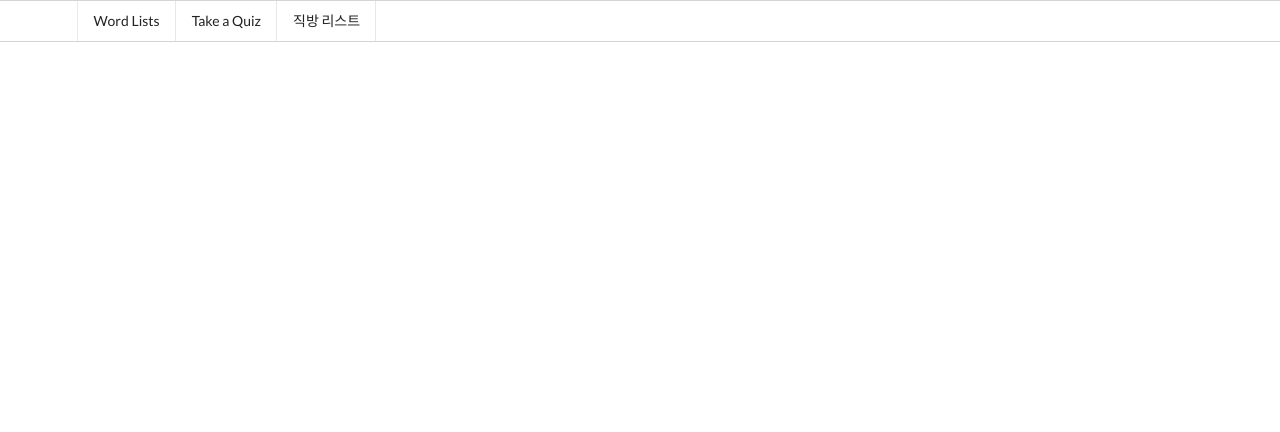
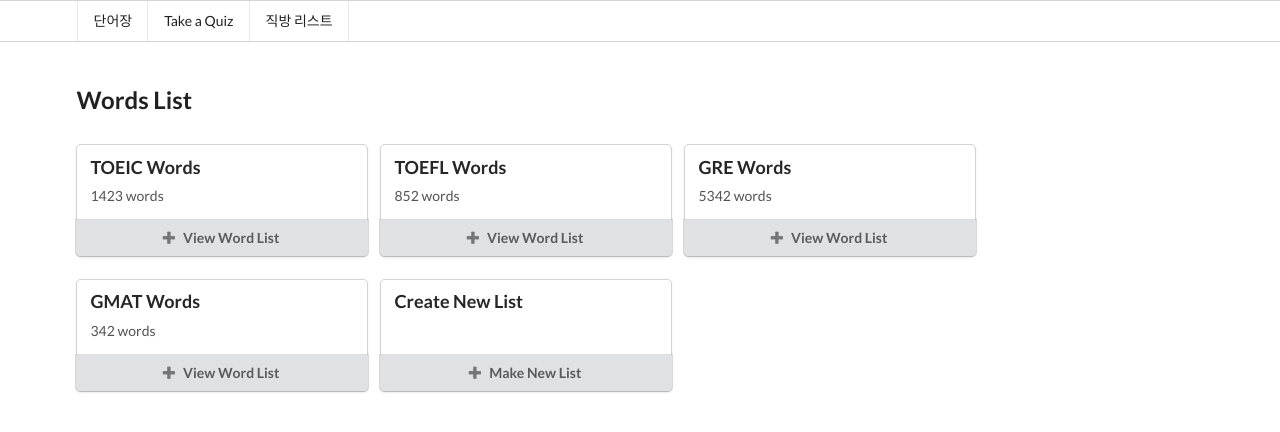
Before and after one commit to paulsoh/VocabBuilder, a React (Create React App) app: page /word-lists in a window 1280 px wide. Shown: the top 432 px of the page. Built offline with nearby package versions, Linux system fonts and the light colour scheme.

Commit message:
Add settings for Day-4-Step-One

```diff
--- a/src/App.js
+++ b/src/App.js
@@ -13,8 +13,8 @@
 
 const routes = [
   {
-    linkLabel: 'Word Lists',
-    linkTo: '/word-list',
+    linkLabel: '단어장',
+    linkTo: '/word-lists',
   },
   {
     linkLabel: 'Take a Quiz',
@@ -49,7 +49,7 @@
           <div className="ui hidden divider"></div>
           <Route path="/quiz-session" component={QuizSession} />
           <Route path="/quizes" component={Quizes} />
-          <Route path="/words-list" component={WordLists} />
+          <Route path="/word-lists" component={WordLists} />
           <Route path="/word-list" component={WordList} />
           <Route path="/zigbangroomlist" component={ZigbangRoomList} />
         </div>
--- a/src/Pages/WordLists.js
+++ b/src/Pages/WordLists.js
@@ -2,7 +2,21 @@
 
 
 export default class WordLists extends React.Component {
+  constructor(props) {
+    super(props);
+    this.state = {
+      // 1. 우리의 View를 만들기 위해 어떤 것들을 state로 저장하면 좋을까요?
+      // 2. 어떤 Flag들이 필요할 수 있을까요? 요청중일때, 실패했을 때
+    }
+  }
+
+  componentDidMount = () => {
+    // Component가 마운트 되면 요청을 보내야겠죠?
+  }
+
   render() {
+    // 예외 처리 챙겨서 해주세요
+
     return (
       <div className="ui container">
         <div className="ui large header">Words List</div>
```
